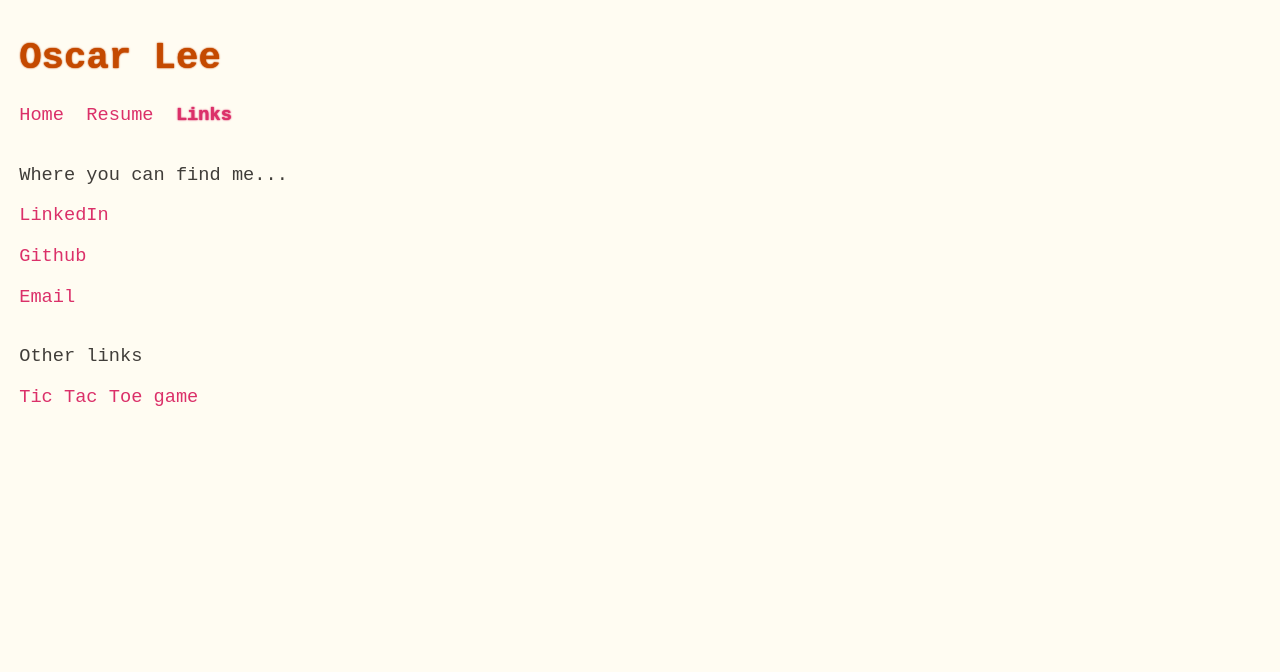
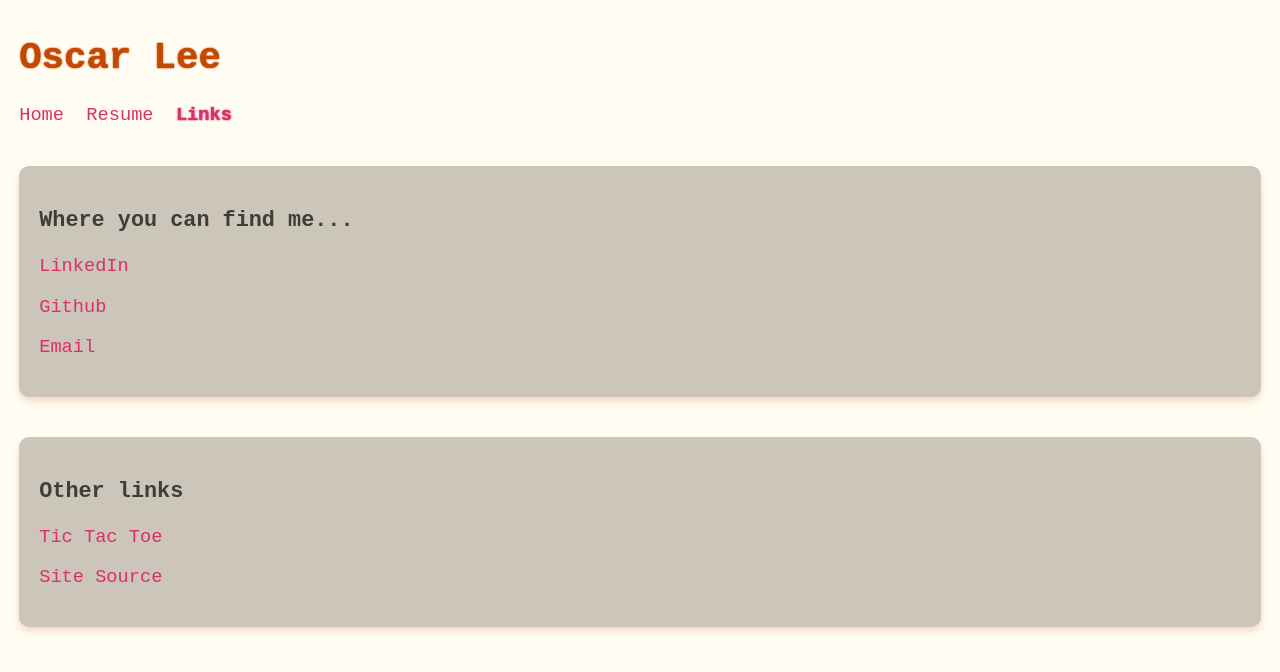
Before and after one commit to osclee/oscar-lee-app, a Nuxt app: page /links in a window 1280 px wide. Shown: the top 672 px of the page. Built offline with nearby package versions, Linux system fonts and the light colour scheme.

Commit message:
small updates

```diff
--- a/assets/css/oscarstyle.css
+++ b/assets/css/oscarstyle.css
@@ -45,14 +45,12 @@ h2 {
 }
 
 h3 {
-    color: var(--title);
-    text-shadow: 0 0 1px var(--title), 0 0 1px var(--title);
+    color: var(--text);
 }
 
 h4 {
-    color: var(--title);
+    color: var(--text);
     font-weight: 600;
-    /* text-shadow: 0 0 1px var(--color3), 0 0 2px var(--color3);  */
 }
 
 h5 {
--- a/nuxt.config.ts
+++ b/nuxt.config.ts
@@ -17,7 +17,6 @@ export default defineNuxtConfig({
     routes: [
       '/',
       '/links',
-      '/funfacts',
       '/resume'
     ]
   }
--- a/pages/links.vue
+++ b/pages/links.vue
@@ -1,21 +1,19 @@
 <template>
     <div class="content-div">
+        <div class="content-section">
         <div class="link-section">
-            <p>Where you can find me...</p>
+            <h3>Where you can find me...</h3>
             <p><a class="inactive-link" target="_blank" href="https://linkedin.com/in/ohlee/">LinkedIn</a></p>
             <p><a class="inactive-link" target="_blank" href="https://github.com/osclee">Github</a></p>
             <p><a class="inactive-link" target="_blank" href="mailto:oscar.h.lee@gmail.com">Email</a></p>
         </div>
-
+</div>
+<div class="content-section">
         <div class="link-section">
-            <p>Other links</p>
-            <p><a class="inactive-link" target="_blank" href="https://osclee.github.io/tic-tac-toe/">Tic Tac Toe game</a></p>
+            <h3>Other links</h3>
+            <p><a class="inactive-link" target="_blank" href="https://osclee.github.io/tic-tac-toe/">Tic Tac Toe</a></p>
+            <p><a class="inactive-link" target="_blank" href="https://github.com/osclee/oscar-lee-app">Site Source</a></p>
         </div>
     </div>
+</div>
 </template>
-
-<style scoped>
-    .link-section {
-        margin-top: 2em;
-    }
-</style>
--- a/pages/resume.vue
+++ b/pages/resume.vue
@@ -131,7 +131,8 @@
         but it taught me skills like critical reading and analysis, writing, and strong communication.
       </p>
       <h4>Activities</h4>
-      <p>I completed 4 years on the varsity heavyweight rowing team. I shared many successes throughout the years on the
+      <p>I completed 4 years on the <a class="inactive-link" target="_blank"
+        href="https://dartmouthsports.com/sports/mens-rowing">varsity heavyweight rowing team</a>. I shared many successes throughout the years on the
         team, including
         multiple Eastern Sprints medals and an IRA medal. However, what my time on the team taught me the most was grit,
         perseverance,
```
